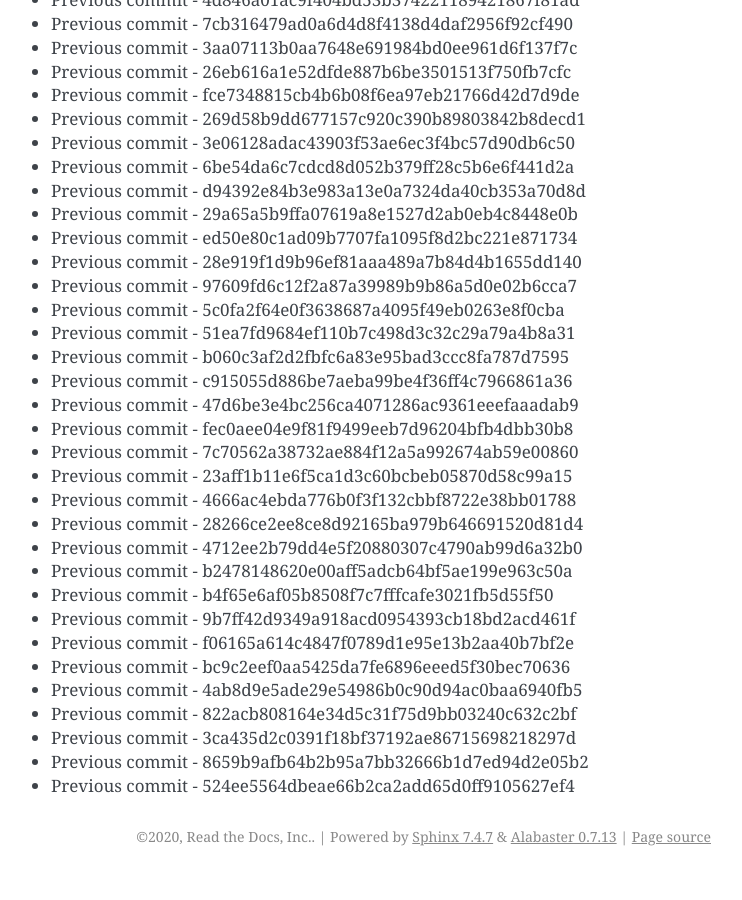
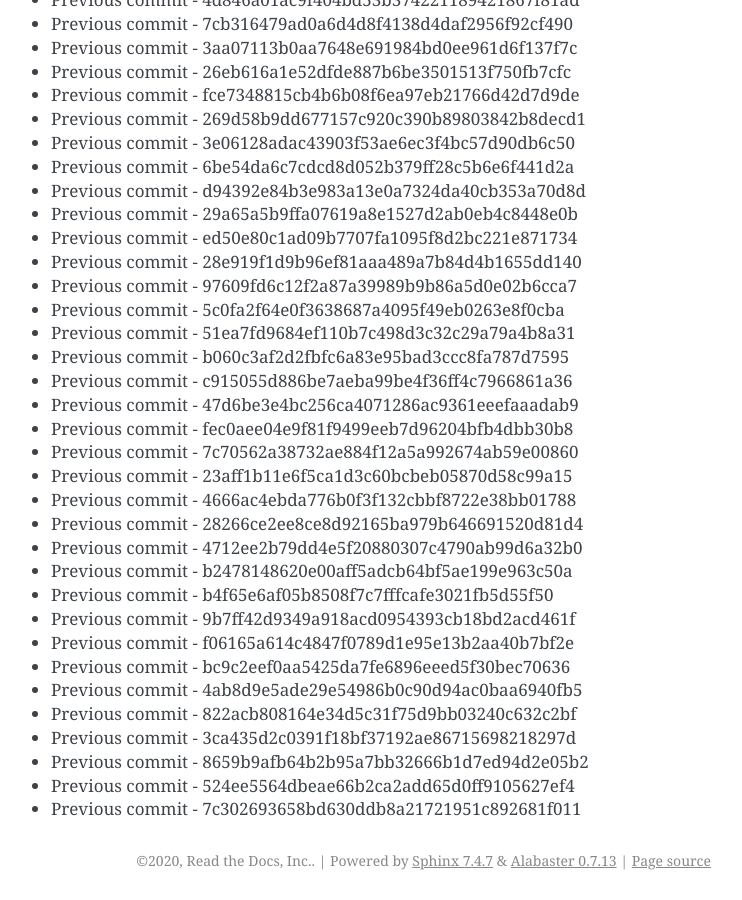
Before and after one commit to readthedocs/rtd-git-stresstest, a Sphinx documentation site: the page built from docs/updates.rst, in a window 1280 px wide and 900 px high, scrolled down 80232 px. Shown: the whole window, without its empty margins (399-1141 px from the left). Built offline with Sphinx 7.4.7, drawn with Linux system fonts in a browser that asks for light colours; before the commit the page ends 81108 px from its top, so only the background shows below that.

Commit message:
Generating commit from previous: 7c302693658bd630ddb8a21721951c892681f011

```diff
--- a/docs/updates.rst
+++ b/docs/updates.rst
@@ -3403,3 +3403,4 @@ It can be tested for any performance characteristics.
 * Previous commit - 3ca435d2c0391f18bf37192ae86715698218297d
 * Previous commit - 8659b9afb64b2b95a7bb32666b1d7ed94d2e05b2
 * Previous commit - 524ee5564dbeae66b2ca2add65d0ff9105627ef4
+* Previous commit - 7c302693658bd630ddb8a21721951c892681f011
```
